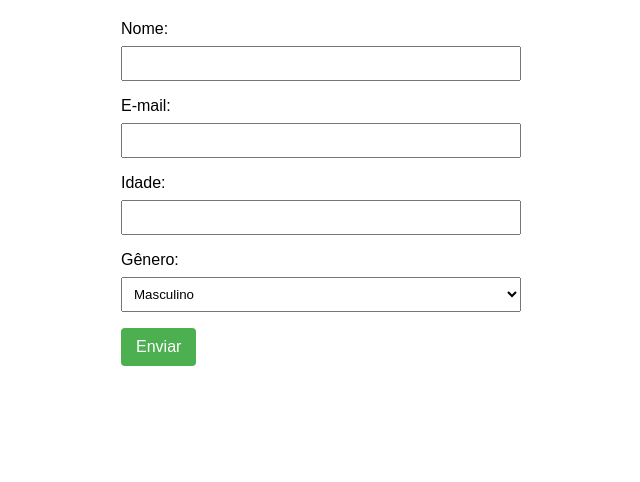
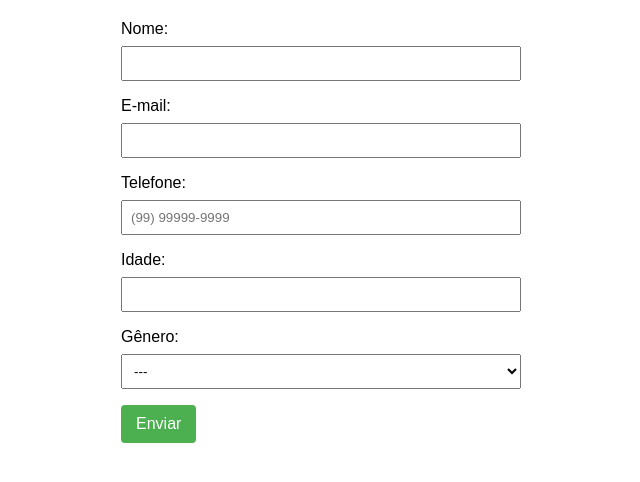
Before and after one commit to barbosathalison/barbosathalison.github.io, a plain HTML site: page index.html in a window 1280 px wide. Shown: the whole page, without its empty margins (319-959 px from the left). Drawn offline with Linux system fonts and the light colour scheme.

Commit message:
criação campo telefone

```diff
--- a/index.html
+++ b/index.html
@@ -54,6 +54,22 @@
       background-color: #45a049;
     }
   </style>
+    <!-- Formatar numero de celular -->
+    <script>
+        function formatarTelefone(event) {
+            const input = event.target;
+            let valor = input.value.replace(/\D/g, ''); // Remove todos os caracteres não numéricos
+
+            if (valor.length > 2) {
+                valor = `(${valor.slice(0, 2)}) ${valor.slice(2)}`;
+            }
+            if (valor.length > 11) {
+                valor = `${valor.slice(0, 10)}-${valor.slice(10, 14)}`;
+            }
+
+            input.value = valor;
+        }
+    </script>
 </head>
 <body>
 	<!-- Google Tag Manager (noscript) -->
@@ -68,11 +84,15 @@
     <label for="email">E-mail:</label>
     <input type="email" id="email" name="email" required>
 
+    <label for="phone">Telefone:</label>
+    <input type="tel" id="phone" name="phone" oninput="formatarTelefone(event)" placeholder="(99) 99999-9999" required>
+
     <label for="idade">Idade:</label>
-    <input type="number" id="idade" name="idade" required>
+    <input type="text" id="idade" name="idade" required>
 
     <label for="genero">Gênero:</label>
     <select id="genero" name="genero" required>
+        <option>---</option>
       <option value="masculino">Masculino</option>
       <option value="feminino">Feminino</option>
       <option value="outro">Outro</option>
```
